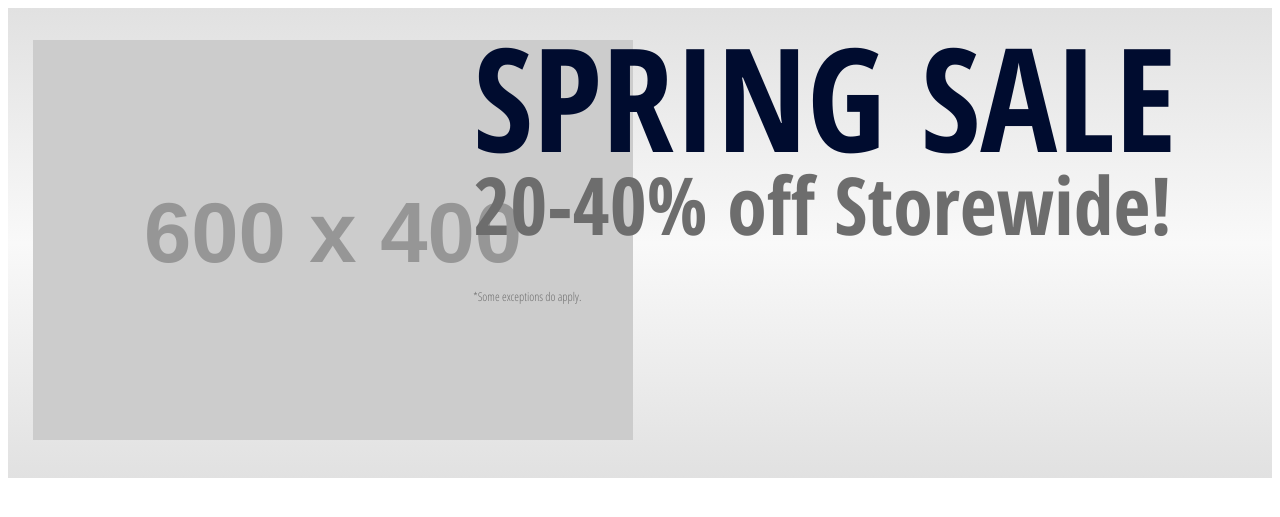
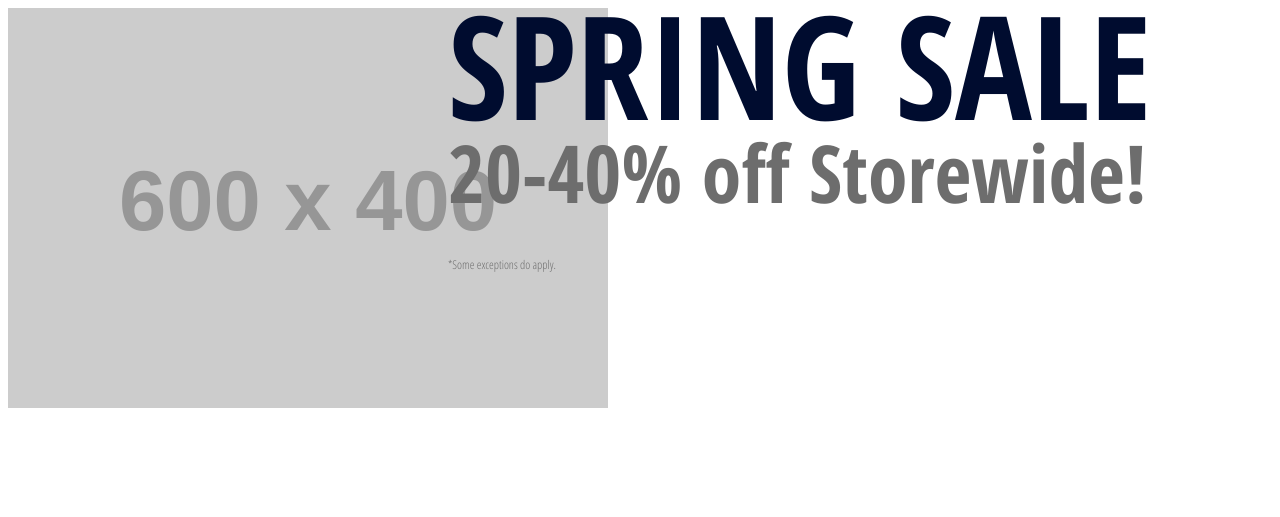
Before and after one commit to kaylaaraujo/ecommerce-website, a Jekyll site: the page styleguide/bucket-large.html, which Jekyll copies as it is, in a window 1280 px wide. Shown: the top 517 px of the page. Built offline with Jekyll 4.4.1, drawn with Linux system fonts in a browser that asks for light colours; Markdown is read by kramdown in place of the engine named in the settings.

Commit message:
removed .bucket and moved to promo-large

```diff
--- a/css/buckets.css
+++ b/css/buckets.css
@@ -1,11 +1,6 @@
 @charset "UTF-8";
 /* CSS Document */
 
-.bucket {
-	background: -webkit-linear-gradient(#E1E1E1, #F9F9F9, #E1E1E1);
-	padding: 2rem 2% 2rem 2%;
-	margin-bottom: 1rem;
-}
 
 .promo-h1 {
 	font-size: 2.5rem;
```
